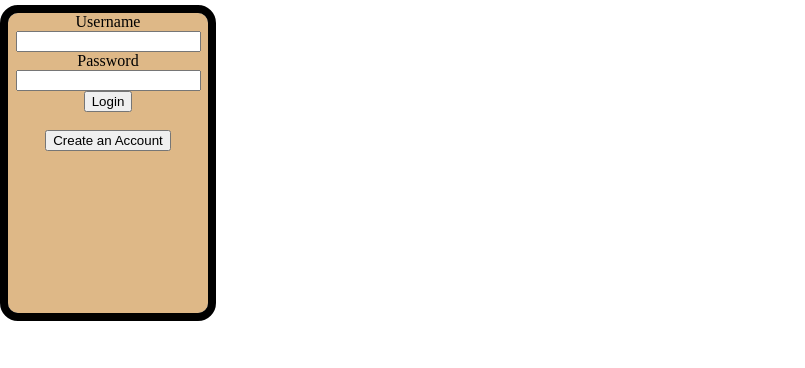
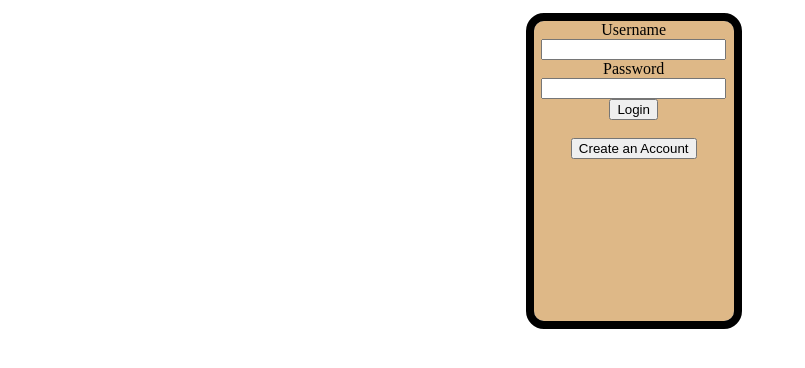
Before and after one commit to HyperionPanda/RecipeSite, an Angular app: page /login in a window 1280 px wide. Shown: the top 368 px of the page, without its empty margins (0-805 px from the left). Built offline with nearby package versions, Linux system fonts and the light colour scheme.

Commit message:
fixed login not centering

```diff
--- a/src/app/components/login/login.component.css
+++ b/src/app/components/login/login.component.css
@@ -1,3 +1,10 @@
+#box{
+    display:flex;
+    text-align: center;
+    align-content: center;
+    justify-content: center;
+}
+
 #container{
     width:200px;
     height:300px;
--- a/src/app/components/login/login.component.html
+++ b/src/app/components/login/login.component.html
@@ -1,3 +1,5 @@
+
+<div id = "box">
     <div id = "container" >
         <label for = "username">Username</label>
         <input  id ="username" type = "text" />
@@ -14,3 +16,4 @@
         <input id = "noAccount" type = "submit" value="Create an Account"/>
 
     </div>
+</div>
```
Lines whose indentation alone changed are shown as unchanged.
